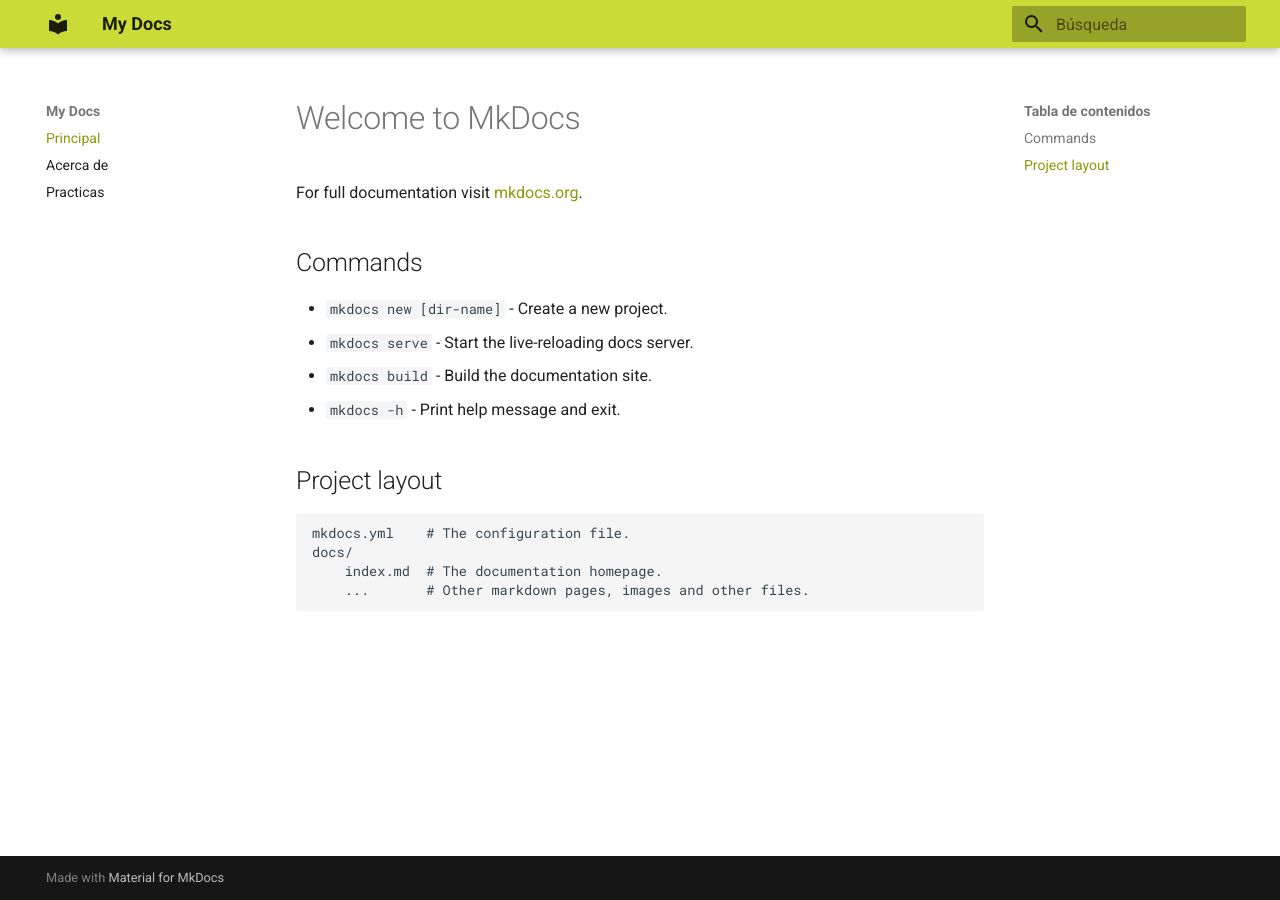
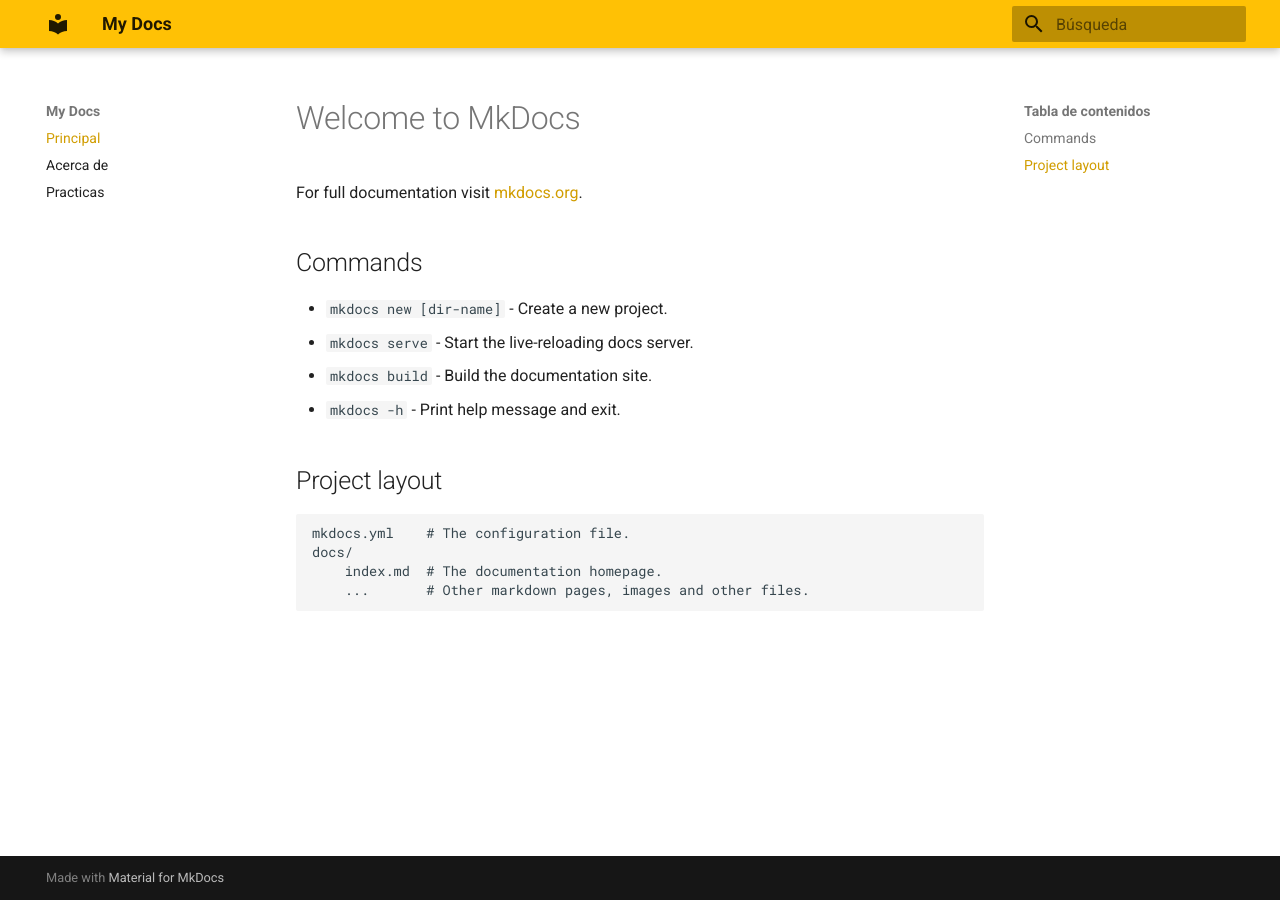
Before and after one commit to FababuHS/iaw-practica-mkdocs, an MkDocs documentation site: the page built from docs/index.md, in a window 1280 px wide. Built offline with MkDocs 1.6.1 and Material for MkDocs 9.7.7, drawn with Linux system fonts in a browser that asks for light colours.

Commit message:
Cambiando paleta colores

```diff
--- a/mkdocs.yml
+++ b/mkdocs.yml
@@ -9,8 +9,7 @@
   name: material
   language: es
   palette:
-    primary: lime
-    accent: amber
+    primary: amber
   extra:
   consent:
     title: Cookie consent
```
